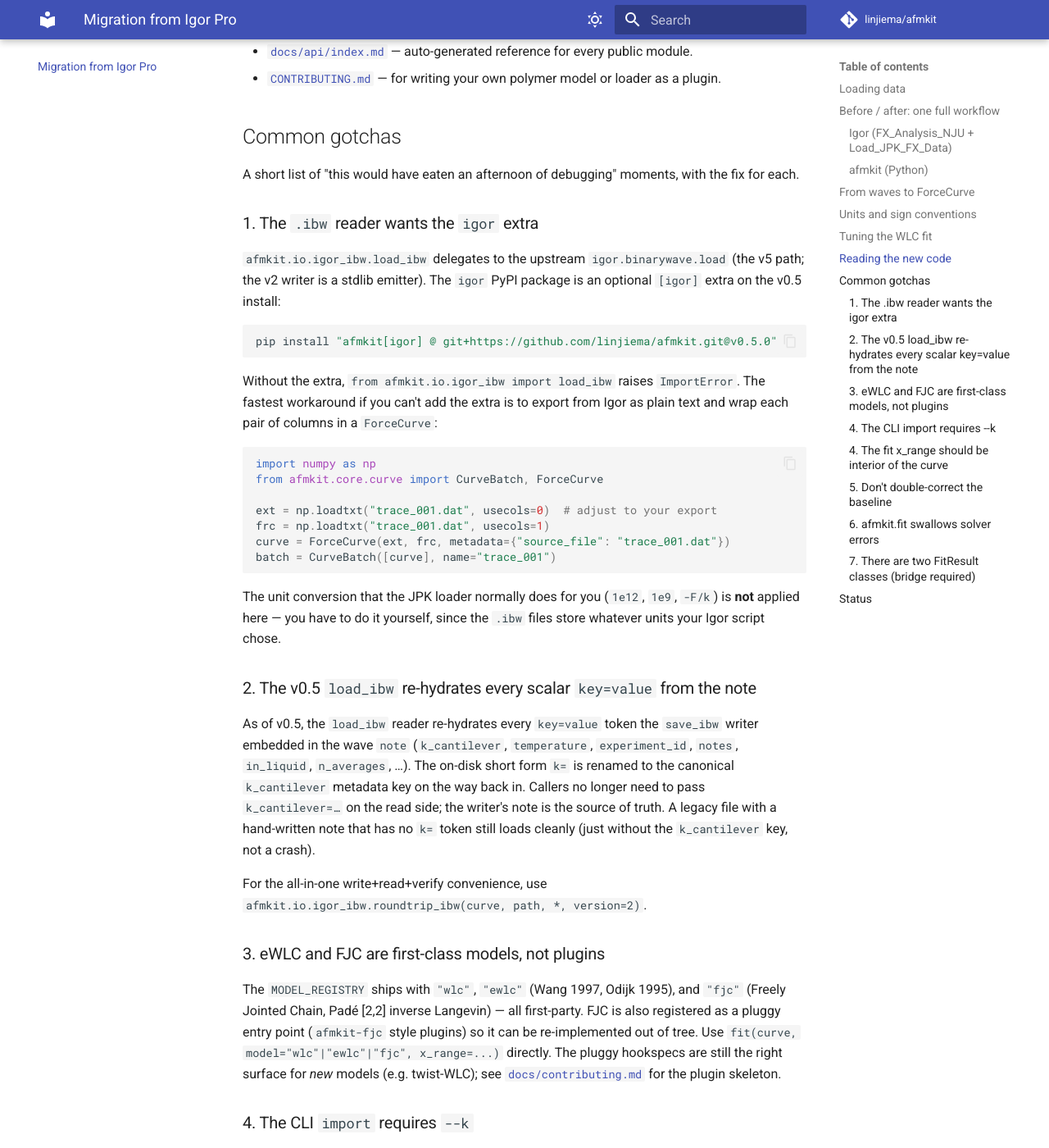
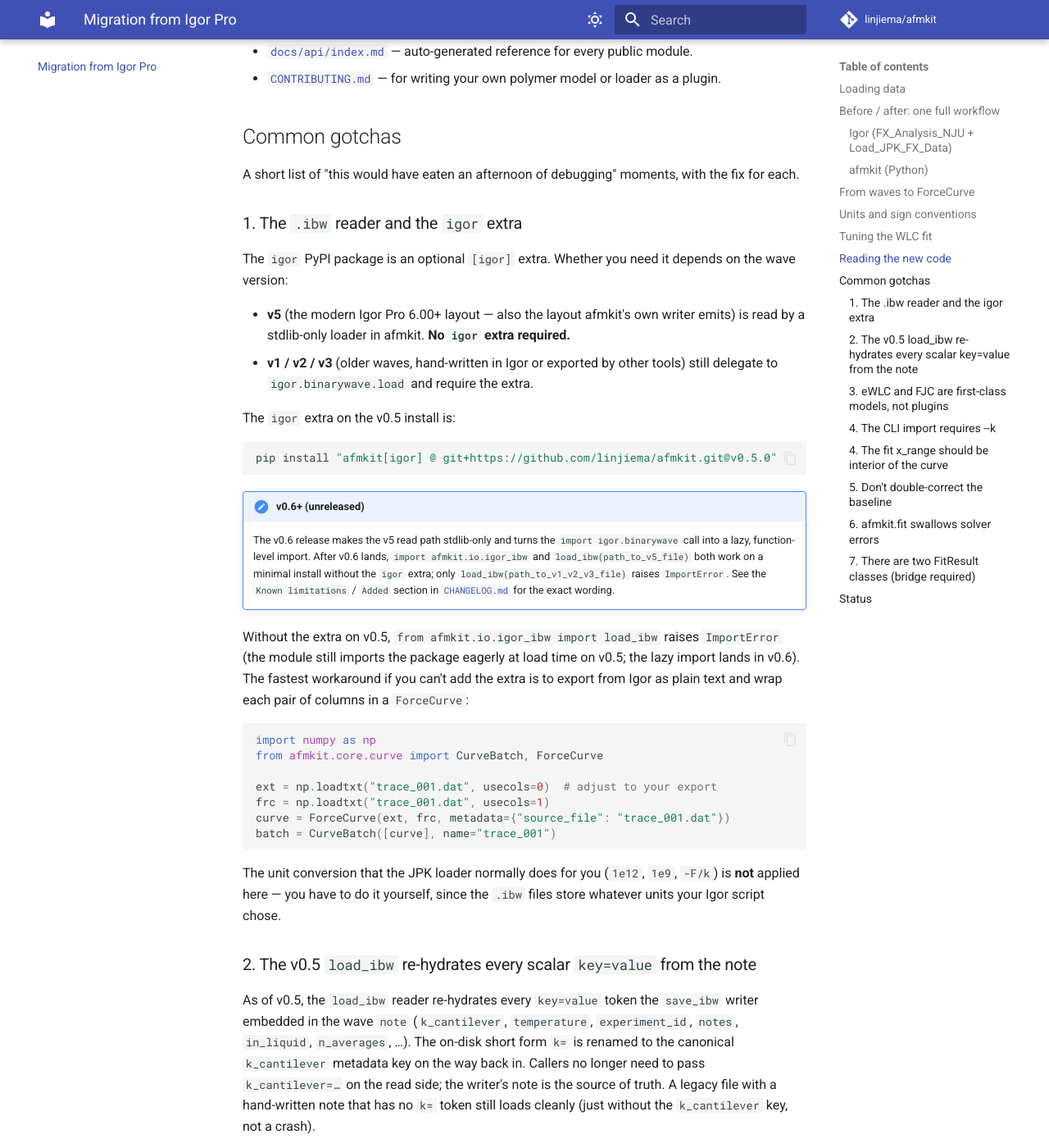
Before and after one commit to linjiema/afmkit, an MkDocs documentation site: the page built from docs/migration.md, in a window 1280 px wide and 1400 px high, scrolled down 7235 px. Shown: the whole window at 82% size. Built offline with MkDocs 1.6.1 and Material for MkDocs 9.7.7, drawn with Linux system fonts in a browser that asks for light colours; comment, search, counter and statistics services are not loaded.

Commit message:
docs(migration): note v0.6+ stdlib v5 reader in gotcha #1
The 'Common gotchas #1' section still says `load_ibw` delegates to
`igor.binarywave.load` for v5 (the v0.5 state).  As of v0.6 the
v5 read path is stdlib-only and the `import igor.binarywave` is
lazy — so v5 users no longer need the `afmkit[igor]` extra at all,
and `import afmkit.io.igor_ibw` works on a minimal install.
v1/v2/v3 reads still require `igor`.

Add a `!!! note 'v0.6+ (unreleased)'` block to make the
v0.5-vs-v0.6 split explicit and point readers at the CHANGELOG
for the exact wording.  Keep the v0.5 install command (the page
scope at the top is still v0.5); the v0.6 install command will
land in the v0.6 retrospective doc refresh alongside the rest
of the doc sweep.

````diff
--- a/docs/migration.md
+++ b/docs/migration.md
@@ -332,21 +332,39 @@ For deeper dives:
 A short list of "this would have eaten an afternoon of debugging"
 moments, with the fix for each.
 
-### 1. The `.ibw` reader wants the `igor` extra
+### 1. The `.ibw` reader and the `igor` extra
 
-`afmkit.io.igor_ibw.load_ibw` delegates to the upstream
-`igor.binarywave.load` (the v5 path; the v2 writer is a stdlib
-emitter). The `igor` PyPI package is an optional `[igor]` extra
-on the v0.5 install:
+The `igor` PyPI package is an optional `[igor]` extra. Whether you
+need it depends on the wave version:
+
+- **v5** (the modern Igor Pro 6.00+ layout — also the layout
+  afmkit's own writer emits) is read by a stdlib-only loader in
+  afmkit. **No `igor` extra required.**
+- **v1 / v2 / v3** (older waves, hand-written in Igor or exported
+  by other tools) still delegate to `igor.binarywave.load` and
+  require the extra.
+
+The `igor` extra on the v0.5 install is:
 
 ```bash
 pip install "afmkit[igor] @ git+https://github.com/linjiema/afmkit.git@v0.5.0"
 ```
 
-Without the extra, `from afmkit.io.igor_ibw import load_ibw` raises
-`ImportError`. The fastest workaround if you can't add the extra
-is to export from Igor as plain text and wrap each pair of columns
-in a `ForceCurve`:
+!!! note "v0.6+ (unreleased)"
+    The v0.6 release makes the v5 read path stdlib-only and turns
+    the `import igor.binarywave` call into a lazy, function-level
+    import. After v0.6 lands, `import afmkit.io.igor_ibw` and
+    `load_ibw(path_to_v5_file)` both work on a minimal install
+    without the `igor` extra; only `load_ibw(path_to_v1_v2_v3_file)`
+    raises `ImportError`. See the `Known limitations` / `Added`
+    section in [`CHANGELOG.md`](https://github.com/linjiema/afmkit/blob/main/CHANGELOG.md)
+    for the exact wording.
+
+Without the extra on v0.5, `from afmkit.io.igor_ibw import load_ibw`
+raises `ImportError` (the module still imports the package eagerly
+at load time on v0.5; the lazy import lands in v0.6). The fastest
+workaround if you can't add the extra is to export from Igor as
+plain text and wrap each pair of columns in a `ForceCurve`:
 
 ```python
 import numpy as np
````
